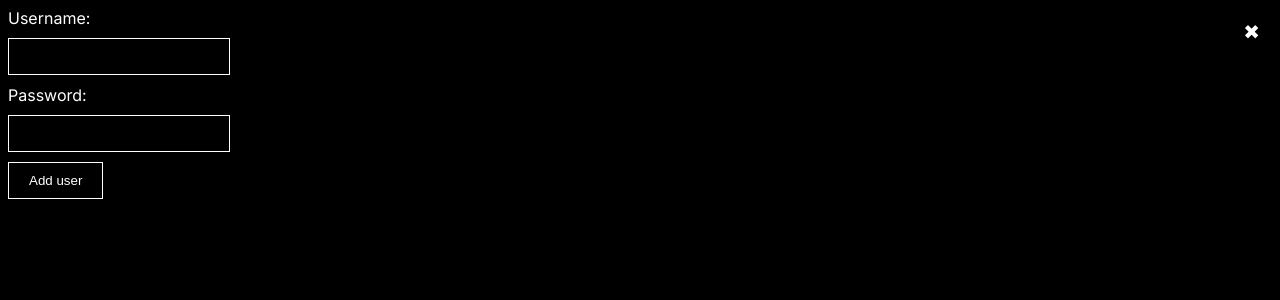
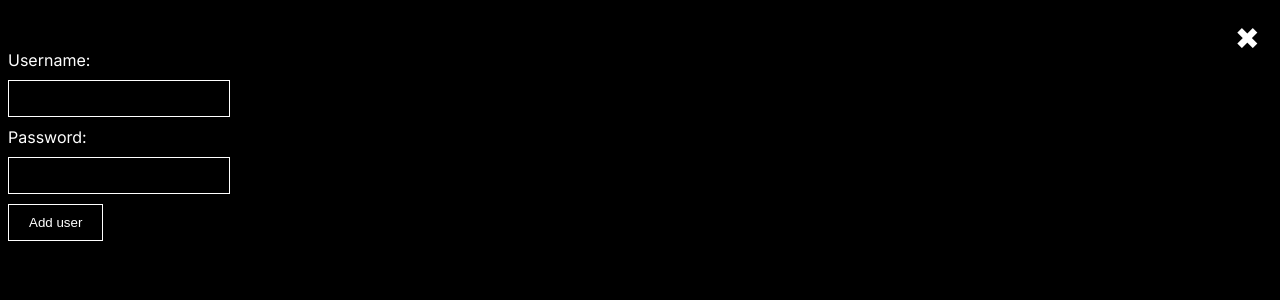
Before and after one commit to olegKrainyk/oleych.com, a Next.js app: page /users/addUser in a window 1280 px wide. Shown: the top 300 px of the page. Built offline with nearby package versions, Linux system fonts and the light colour scheme.

Commit message:
navigation v0.4

```diff
--- a/app/layout.tsx
+++ b/app/layout.tsx
@@ -2,6 +2,7 @@ import type { Metadata } from "next"
 import { Inter } from "next/font/google"
 import "./globals.css"
 import Navigation from "@/components/Navigation/Navigation"
+import style from "./style.module.css"
 
 const inter = Inter({ subsets: ["latin"] })
 
@@ -18,8 +19,10 @@ export default function RootLayout({
   return (
     <html lang="en">
       <body className={inter.className}>
+        <div className={style.container}>
+          {children}
+        </div>
 
-        {children}
         <Navigation/>
         </body>
 
--- /dev/null
+++ b/app/style.module.css
@@ -0,0 +1,5 @@
+.container {
+    display: flex;
+    height: 100dvh;
+    margin-top: 50px;
+}
--- a/components/Navigation/Navigation.tsx
+++ b/components/Navigation/Navigation.tsx
@@ -12,16 +12,18 @@ export default function Navigation() {
     const variants = {
         active: {
             x: '0',
-            width: '130px',
+            width: '300px',
+            rotate: 0,
             opacity: 1,
             transition: {
-                duration: 0.3,
+                duration: 0.2,
                 ease: "easeIn",
             },
         },
         closed: {
             x: "130%",
             width: "0",
+            rotate: 50,
             opacity: 0,
             transition: {
                 duration: 0.1,
--- a/components/Navigation/style.module.css
+++ b/components/Navigation/style.module.css
@@ -1,12 +1,13 @@
 .wrapperbig {
-    height: 100dvh;
+    height: 100vh;
     position: fixed;
     top: 0;
     right: 0;
     z-index: 100;
     width: auto;
-    background-color: black;
+    background-color: transparent;
     /* border-left: 1px solid white; */
+    transform-origin: bottom;
     display: flex;
 }
 
@@ -17,20 +18,24 @@
     right: 0;
     z-index: 100;
     width: 150px;
-    background-color: black;
+    background-color: rgb(22, 22, 22);
     display: flex;
     justify-content: center;
     /* border-left: 1px solid white; */
+    clip-path: polygon(100% 0, 0 0, 100% 100%);
 }
 
 .navigation {
-    height: 20dvh;
+    height: 20vh;
     display: flex;
     flex-direction: column;
     margin-top: 30px;
     text-wrap: nowrap;
-    width: 70%;
+    width: 40%;
     align-items: center;
+    transform-origin: bottom;
+    transform: rotate(0deg);
+    margin-left: 50px;
 }
 
 .btn {
@@ -38,21 +43,30 @@
     top: 20px;
     left: -20px;
     cursor: pointer;
-    font-size: 20px;
-    height: 20px;
+    font-size: 30px;
+    height: 30px;
+    z-index: 101;
 }
 
 .link {
-    color: #e0e0e0;
+    color: white;
     text-decoration: none;
     font-size: 1rem;
     transition: color 0.3s ease-in-out;
-    width: 100%;
-    margin: 20px;
+    padding: 10px 20px;
+    margin: 20px 0;
     text-align: center;
     cursor: pointer;
 }
 
 .link:hover {
-    color: #f5f5f5;
+    background-color: rgba(255, 255, 255, 0.1);
 }
+
+@media (max-width: 768px) {
+
+}
+
+@media (min-width: 769px) {
+
+}
```
